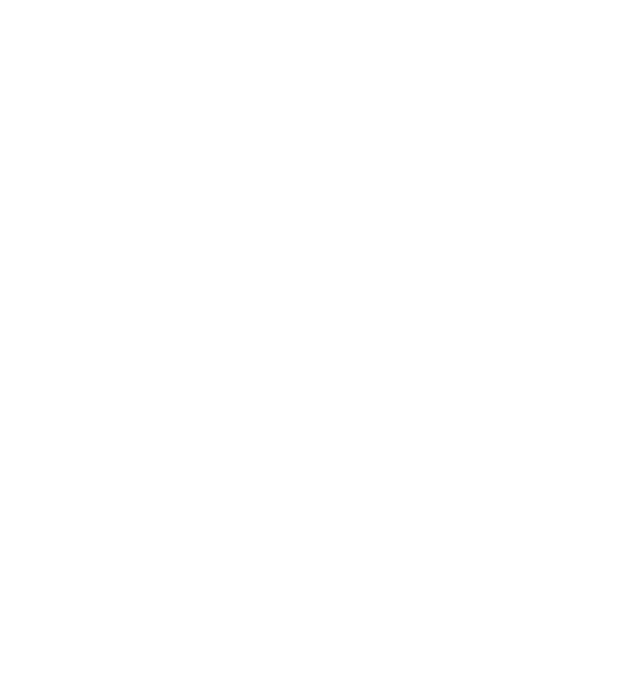
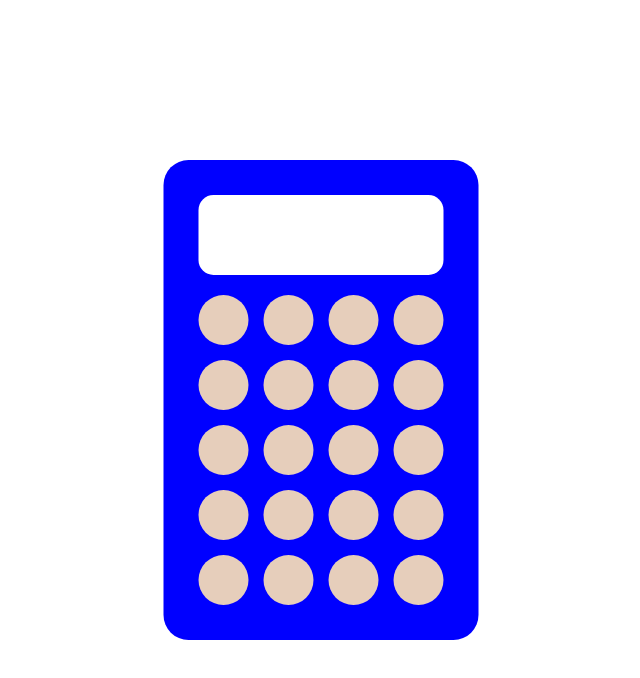
Before and after one commit to kylechi05/Calculator, a plain HTML site: page index.html in a window 1280 px wide. Shown: the whole page, without its empty margins (319-959 px from the left). Drawn offline with Linux system fonts and the light colour scheme.

Commit message:
object creation

```diff
--- a/index.html
+++ b/index.html
@@ -9,11 +9,30 @@
     </head>
     <body>
         <div class="calculator">
-            <div class="display-bar">
+            <div class="display-bar" aria-placeholder="">
 
             </div>
-            <div class="buttons">
-
+            <div class="functions">
+                <button class="buttons"></button>
+                <button class="buttons"></button>
+                <button class="buttons"></button>
+                <button class="buttons"></button>
+                <button class="buttons"></button>
+                <button class="buttons"></button>
+                <button class="buttons"></button>
+                <button class="buttons"></button>
+                <button class="buttons"></button>
+                <button class="buttons"></button>
+                <button class="buttons"></button>
+                <button class="buttons"></button>
+                <button class="buttons"></button>
+                <button class="buttons"></button>
+                <button class="buttons"></button>
+                <button class="buttons"></button>
+                <button class="buttons"></button>
+                <button class="buttons"></button>
+                <button class="buttons"></button>
+                <button class="buttons"></button>
             </div>
         </div>
     </body>
--- a/style.css
+++ b/style.css
@@ -1,4 +1,43 @@
+* {
+    padding: 0;
+    margin: 0;
+}
+
+.calculator {
+    position: absolute;
+    left: 50%;
+    top: 50%;
+    transform: translate(-50%, -50%);
+    background: blue;
+    padding: 35px;
+    border-radius: 25px;
+}
+
+.display-bar {
+    background: white;
+    border-radius: 15px;
+    padding: 15px;
+    margin-bottom: 20px;
+    height: 50px;
+}
+
+.functions {
+    display: grid;
+    grid-template-columns: 50px 50px 50px 50px;
+    grid-template-rows: 50px 50px 50px 50px 50px;
+    gap: 15px;
+}
+
 .buttons {
-    display: grid;
+    background-color: rgba(255, 229, 180, .9);
+    border: none;
+    border-radius: 50%;
+}
 
+.buttons:hover {
+    background-color: rgba(255, 229, 180, .8);
 }
+
+.buttons:active {
+    background-color: rgba(255, 229, 180, 1);
+}
```
